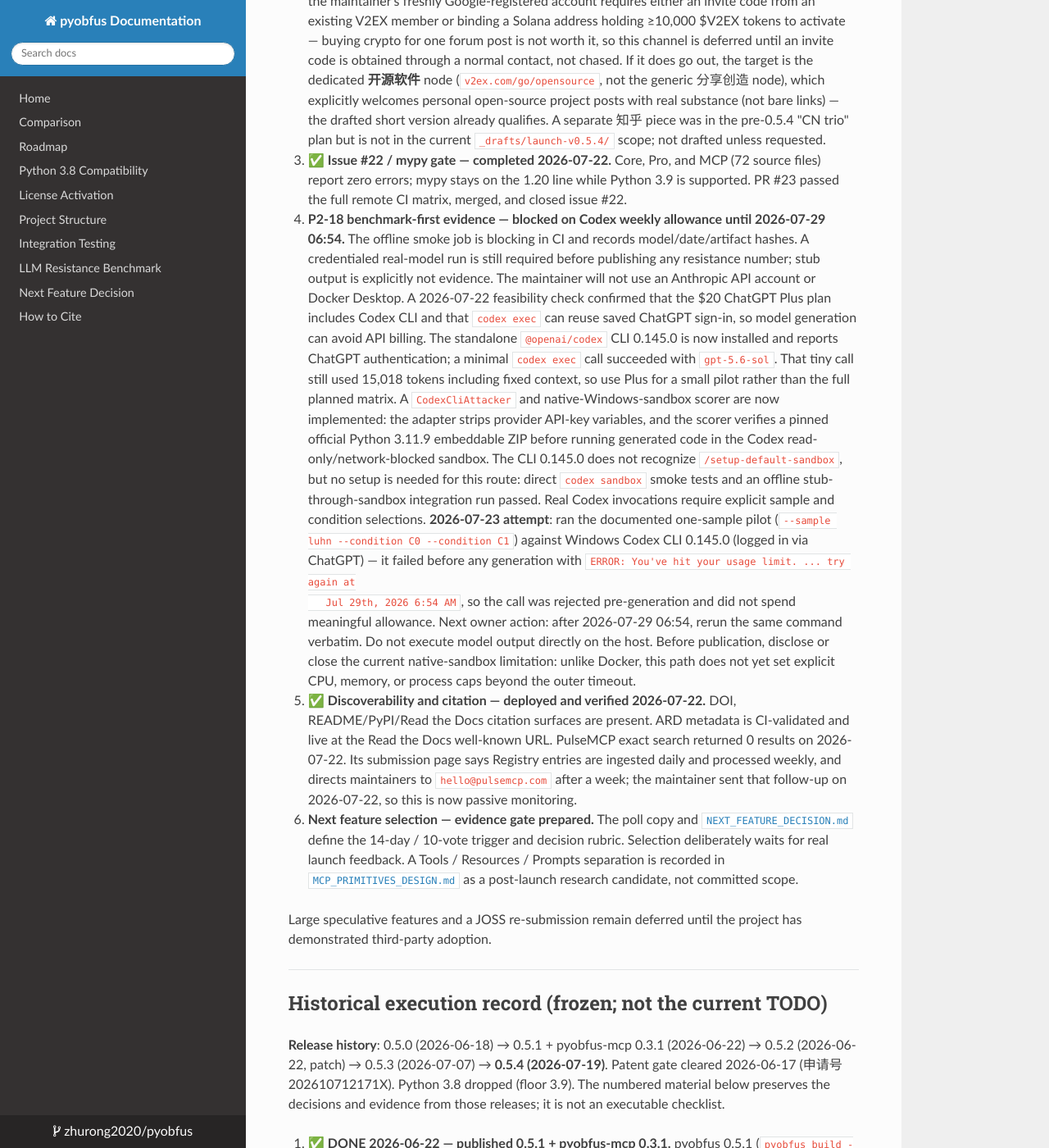
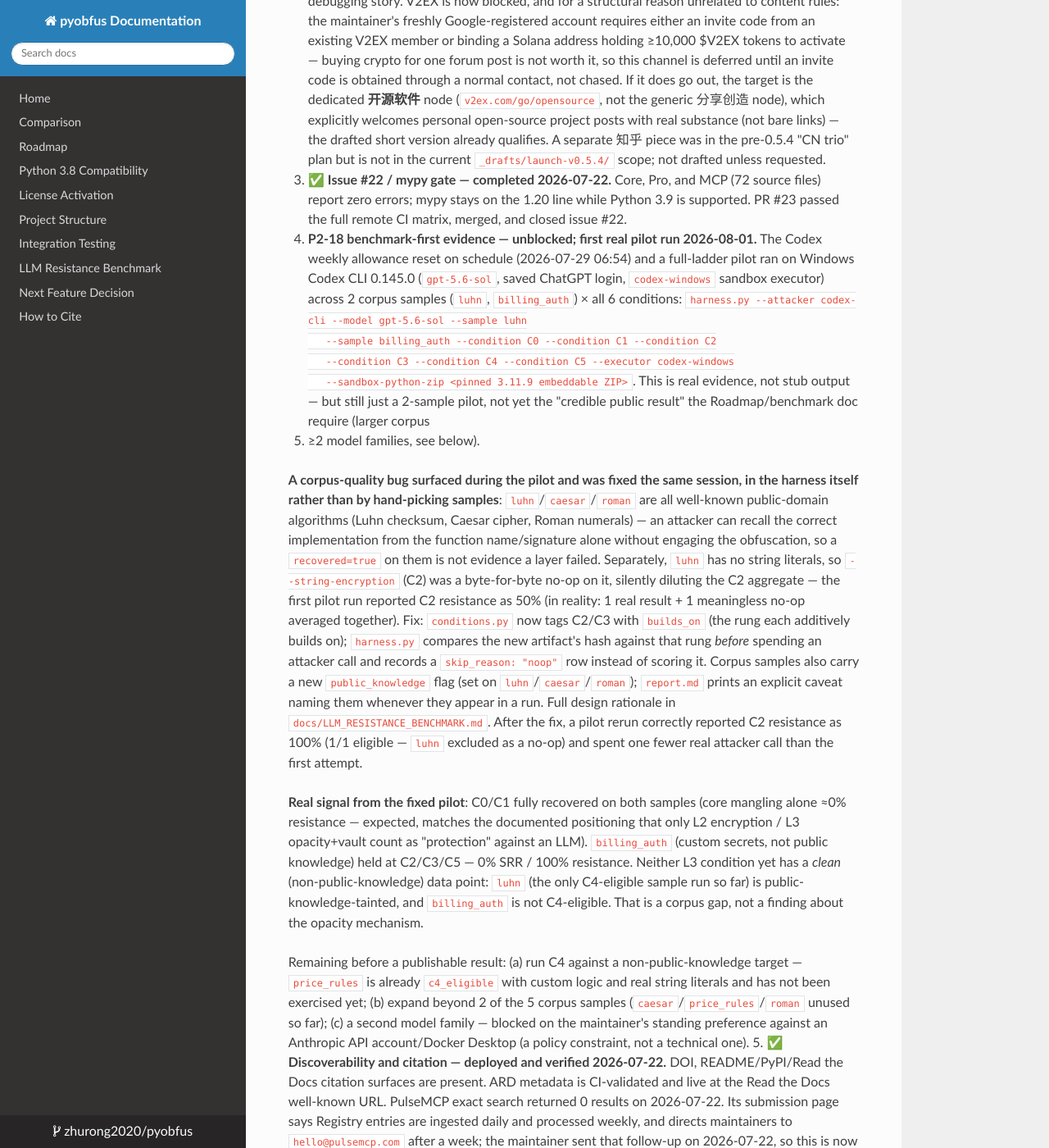
Before and after one commit to zhurong2020/pyobfus, an MkDocs documentation site: the page built from docs/POST_V0.4_TODO.md, in a window 1280 px wide and 1400 px high, scrolled down 1315 px. Shown: the whole window at 82% size. Built offline with MkDocs 1.6.1, drawn with Linux system fonts in a browser that asks for light colours; nearby versions of some CDN libraries; some of the changed text lies outside the part shown.

Commit message:
docs: sync P2-18 status with the first real benchmark pilot and corpus-quality fix
POST_V0.4_TODO.md, ROADMAP.md, and CLAUDE.md still described P2-18 as
blocked on the Codex weekly allowance reset. Reflect that the reset
happened, a real pilot ran, and it surfaced + fixed a corpus-quality bug
(public-domain samples + a silently-diluting no-op transform), while
noting what a publishable result still needs (larger corpus, second model
family).

Co-Authored-By: Claude Sonnet 5 <noreply@anthropic.com>

```diff
--- a/docs/POST_V0.4_TODO.md
+++ b/docs/POST_V0.4_TODO.md
@@ -13,8 +13,9 @@
 > The trial-bypass reports #20/#21 are answered and the trial is now documented
 > as a convenience control, not a security boundary. CI enforces all three test
 > roots. Issue #22 is closed after PR #23 merged with the blocking mypy gate.
-> The DEV launch article is live; remaining open: the rest of the launch wave
-> and P2-18 benchmark evidence.
+> The DEV launch article is live; remaining open: the rest of the launch wave.
+> **P2-18 got its first real (non-stub) pilot run 2026-08-01** — see below;
+> a *credible public* result (larger corpus, ≥2 model families) is still open.
 
 ## Current prioritized TODO (2026-07-22)
 
@@ -69,35 +70,57 @@
    source files) report zero errors; mypy stays on the 1.20 line while Python
    3.9 is supported. PR #23 passed the full remote CI matrix, merged, and
    closed issue #22.
-4. **P2-18 benchmark-first evidence — blocked on Codex weekly allowance until
-   2026-07-29 06:54.**
-   The offline smoke job is blocking in CI and records model/date/artifact
-   hashes. A credentialed real-model run is still required before publishing
-   any resistance number; stub output is explicitly not evidence. The
-   maintainer will not use an Anthropic API account or Docker Desktop. A
-   2026-07-22 feasibility check confirmed that the $20 ChatGPT Plus plan
-   includes Codex CLI and that `codex exec` can reuse saved ChatGPT sign-in,
-   so model generation can avoid API billing. The standalone `@openai/codex`
-   CLI 0.145.0 is now installed and reports ChatGPT authentication; a minimal
-   `codex exec` call succeeded with `gpt-5.6-sol`. That tiny call still used
-   15,018 tokens including fixed context, so use Plus for a small pilot rather
-   than the full planned matrix. A `CodexCliAttacker` and native-Windows-sandbox
-   scorer are now implemented: the adapter strips provider API-key variables,
-   and the scorer verifies a pinned official Python 3.11.9 embeddable ZIP before
-   running generated code in the Codex read-only/network-blocked sandbox. The
-   CLI 0.145.0 does not recognize `/setup-default-sandbox`, but no setup is
-   needed for this route: direct `codex sandbox` smoke tests and an offline
-   stub-through-sandbox integration run passed. Real Codex invocations require
-   explicit sample and condition selections. **2026-07-23 attempt**: ran the
-   documented one-sample pilot (`--sample luhn --condition C0 --condition C1`)
-   against Windows Codex CLI 0.145.0 (logged in via ChatGPT) — it failed before
-   any generation with `ERROR: You've hit your usage limit. ... try again at
-   Jul 29th, 2026 6:54 AM`, so the call was rejected pre-generation and did not
-   spend meaningful allowance. Next owner action: after 2026-07-29 06:54, rerun
-   the same command verbatim. Do not execute model output directly on the host.
-   Before publication, disclose or close the current native-sandbox limitation:
-   unlike Docker, this path does not yet set explicit CPU, memory, or process
-   caps beyond the outer timeout.
+4. **P2-18 benchmark-first evidence — unblocked; first real pilot run
+   2026-08-01.** The Codex weekly allowance reset on schedule (2026-07-29
+   06:54) and a full-ladder pilot ran on Windows Codex CLI 0.145.0
+   (`gpt-5.6-sol`, saved ChatGPT login, `codex-windows` sandbox executor)
+   across 2 corpus samples (`luhn`, `billing_auth`) × all 6 conditions:
+   `harness.py --attacker codex-cli --model gpt-5.6-sol --sample luhn
+   --sample billing_auth --condition C0 --condition C1 --condition C2
+   --condition C3 --condition C4 --condition C5 --executor codex-windows
+   --sandbox-python-zip <pinned 3.11.9 embeddable ZIP>`. This is real
+   evidence, not stub output — but still just a 2-sample pilot, not yet the
+   "credible public result" the Roadmap/benchmark doc require (larger corpus
+   + ≥2 model families, see below).
+
+   **A corpus-quality bug surfaced during the pilot and was fixed the same
+   session, in the harness itself rather than by hand-picking samples**:
+   `luhn`/`caesar`/`roman` are all well-known public-domain algorithms (Luhn
+   checksum, Caesar cipher, Roman numerals) — an attacker can recall the
+   correct implementation from the function name/signature alone without
+   engaging the obfuscation, so a `recovered=true` on them is not evidence a
+   layer failed. Separately, `luhn` has no string literals, so
+   `--string-encryption` (C2) was a byte-for-byte no-op on it, silently
+   diluting the C2 aggregate — the first pilot run reported C2 resistance as
+   50% (in reality: 1 real result + 1 meaningless no-op averaged together).
+   Fix: `conditions.py` now tags C2/C3 with `builds_on` (the rung each
+   additively builds on); `harness.py` compares the new artifact's hash
+   against that rung *before* spending an attacker call and records a
+   `skip_reason: "noop"` row instead of scoring it. Corpus samples also carry
+   a new `public_knowledge` flag (set on `luhn`/`caesar`/`roman`); `report.md`
+   prints an explicit caveat naming them whenever they appear in a run. Full
+   design rationale in `docs/LLM_RESISTANCE_BENCHMARK.md`. After the fix, a
+   pilot rerun correctly reported C2 resistance as 100% (1/1 eligible — `luhn`
+   excluded as a no-op) and spent one fewer real attacker call than the first
+   attempt.
+
+   **Real signal from the fixed pilot**: C0/C1 fully recovered on both
+   samples (core mangling alone ≈0% resistance — expected, matches the
+   documented positioning that only L2 encryption / L3 opacity+vault count as
+   "protection" against an LLM). `billing_auth` (custom secrets, not public
+   knowledge) held at C2/C3/C5 — 0% SRR / 100% resistance. Neither L3
+   condition yet has a *clean* (non-public-knowledge) data point: `luhn`
+   (the only C4-eligible sample run so far) is public-knowledge-tainted, and
+   `billing_auth` is not C4-eligible. That is a corpus gap, not a finding
+   about the opacity mechanism.
+
+   Remaining before a publishable result: (a) run C4 against a
+   non-public-knowledge target — `price_rules` is already `c4_eligible` with
+   custom logic and real string literals and has not been exercised yet; (b)
+   expand beyond 2 of the 5 corpus samples (`caesar`/`price_rules`/`roman`
+   unused so far); (c) a second model family — blocked on the maintainer's
+   standing preference against an Anthropic API account/Docker Desktop (a
+   policy constraint, not a technical one).
 5. ✅ **Discoverability and citation — deployed and verified 2026-07-22.** DOI,
    README/PyPI/Read the Docs citation surfaces are present. ARD metadata is
    CI-validated and live at the Read the Docs well-known URL. PulseMCP exact
```
Also changed, not shown: CLAUDE.md (+3 -2 lines), docs/ROADMAP.md (+5 -5 lines).
